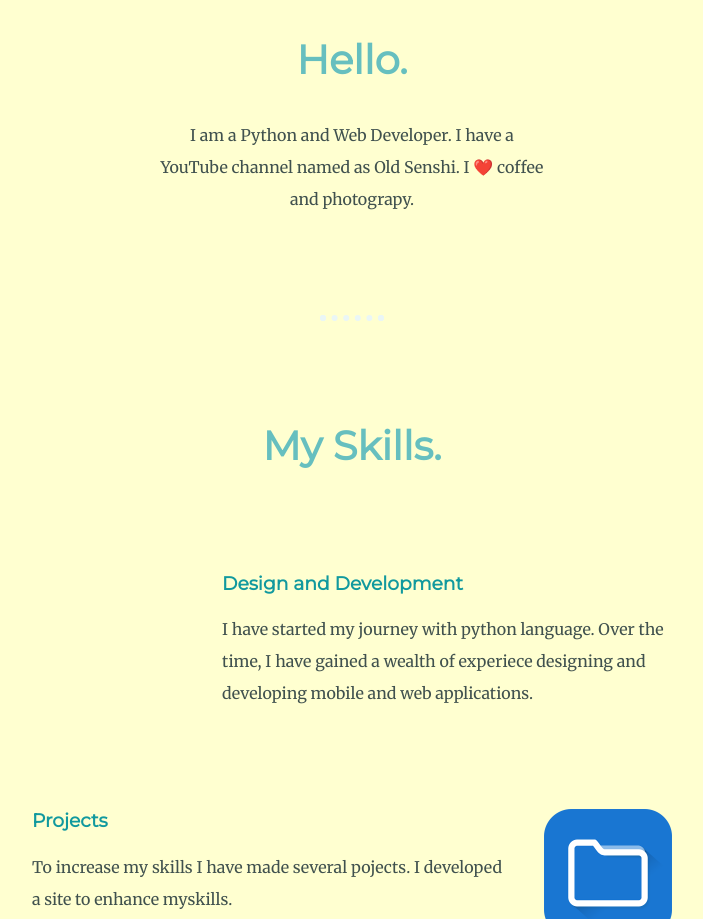
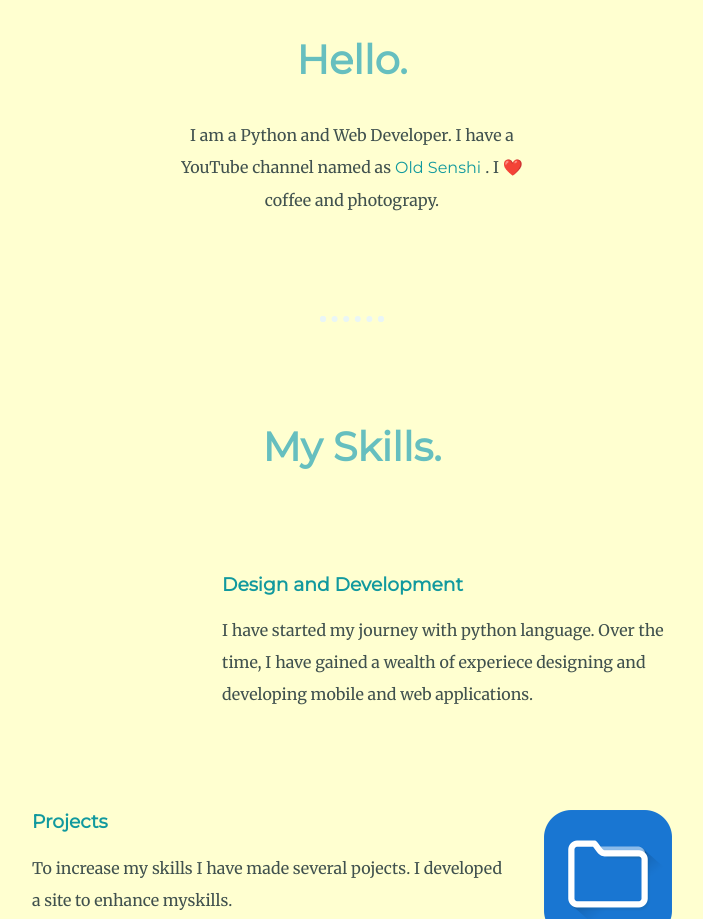
Before and after one commit to oldsenc/cv-site, a plain HTML site: page index.html in a window 1280 px wide. Shown: the part 976-1895 px from the top of the page, without its empty margins (288-991 px from the left). Drawn offline with Linux system fonts and the light colour scheme.

Commit message:
final changes

```diff
--- a/css/styles.css
+++ b/css/styles.css
@@ -36,6 +36,17 @@ a{
 
 a:hover{
   color: #EAF6F6;
+}
+
+.top-link{
+  color: #11999E;
+  font-family: 'Montserrat', sans-serif;
+  text-decoration: none;
+  margin: 4px;
+}
+
+.top-link:hover{
+  color: gold;
 }
 
 p{
--- a/index.html
+++ b/index.html
@@ -20,7 +20,7 @@
     <div class="profile">
       <img src="Vivek4.png" alt="vivek's img">
       <h2>Hello.</h2>
-      <p class="intro">I am a Python and Web Developer. I have a YouTube channel named as Old Senshi. I ❤️ coffee and photograpy.</p>
+      <p class="intro">I am a Python and Web Developer. I have a YouTube channel named as<a class="top-link" href="https://www.youtube.com/@OldSenshi">Old Senshi</a>. I ❤️ coffee and photograpy.</p>
     </div>
     <hr>
     <div class="skills">
@@ -52,6 +52,5 @@
     <a class="footer-link" href="https://www.youtube.com/@OldSenshi">YouTube</a>
     <p class="copyright">©2022 Vivek Upadhyay @OldSenshi .</p>
   </div>
-
   </body>
 </html>
```
